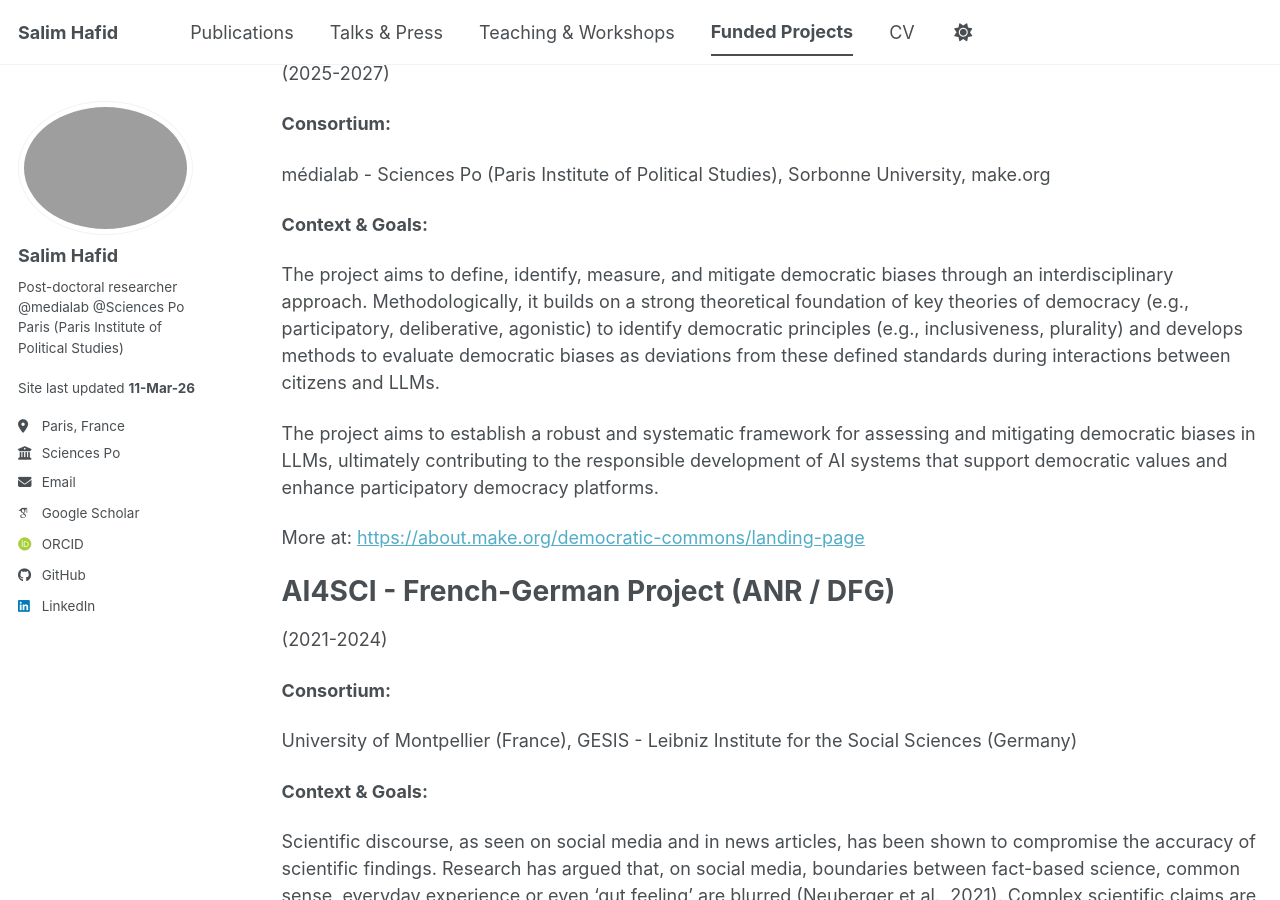
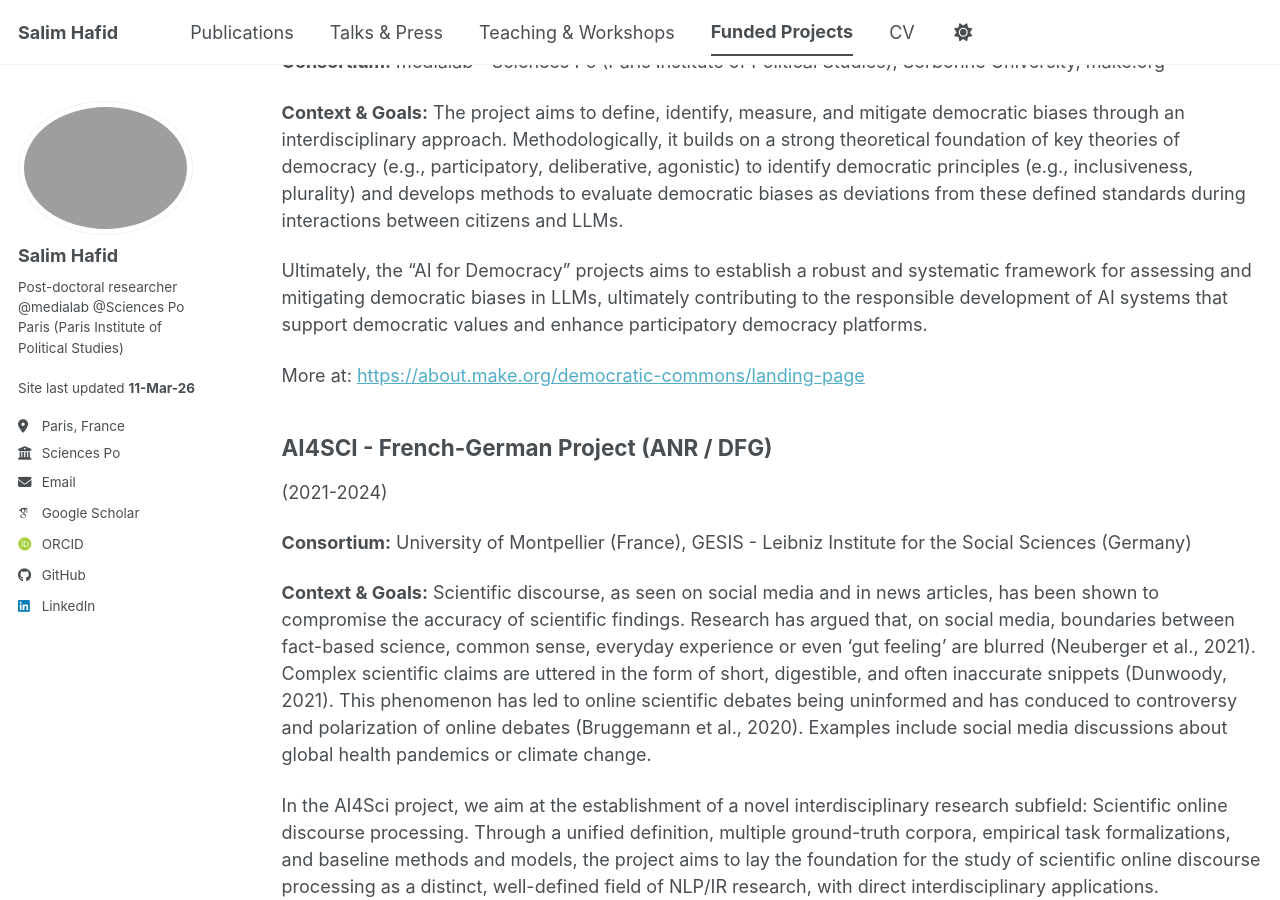
Before and after one commit to salim-hafid/salim-hafid.github.io, a Jekyll site: the page built from _pages/projects.md, in a window 1280 px wide and 900 px high, scrolled down 860 px. Built offline with Jekyll 4.4.1, drawn with Linux system fonts in a browser that asks for light colours; some web fonts are replaced; a script bundle is joined from its source files by our own code; library files that are not in the unit come from our copies.

Commit message:
Refactor project details in projects.md

```diff
--- a/_pages/projects.md
+++ b/_pages/projects.md
@@ -5,16 +5,12 @@ permalink: /projects/
 author_profile: true
 ---
 
-# EMOSCI - French-German Project (ANR / DFG)
+## EMOSCI - French-German Project (ANR / DFG)
 (2026-2029)
 
-**Consortium:**
+**Consortium:** médialab - Sciences Po (Paris Institute of Political Studies), University of Montpellier (France), i3S (France), GESIS - Leibniz Institute for the Social Sciences (Germany), University of Trier (Germany)
 
-médialab - Sciences Po (Paris Institute of Political Studies), University of Montpellier (France), i3S (France), GESIS - Leibniz Institute for the Social Sciences (Germany), University of Trier (Germany)
-
-**Context & Goals:**
-
-Scientific claims and informal discussions about science-related issues online have increased significantly, often becoming tools for manipulative narratives and disinformation. Emotions like fear and
+**Context & Goals:** Scientific claims and informal discussions about science-related issues online have increased significantly, often becoming tools for manipulative narratives and disinformation. Emotions like fear and
 pride play a key role in spreading such claims, especially during crises like pandemics or natural disasters.
 Even well-intended science communication introduces distortions through (over-)simplification,
 decontextualization, inaccurate or missing references, complicating fact-checking and broader discourse
@@ -33,34 +29,26 @@ better understanding and reducing science-related mis- and disinformation online
 
 More at: [https://anr.fr/Project-ANR-25-CE23-206](https://anr.fr/Project-ANR-25-CE23-2066)
 
-# AI for Democracy: Democratic Commons (BPI France)
+## AI for Democracy: Democratic Commons (BPI France)
 (2025-2027)
 
-**Consortium:**
+**Consortium:** médialab - Sciences Po (Paris Institute of Political Studies), Sorbonne University, make.org
 
-médialab - Sciences Po (Paris Institute of Political Studies), Sorbonne University, make.org
+**Context & Goals:** The project aims to define, identify, measure, and mitigate democratic biases through an interdisciplinary approach. Methodologically, it builds on a strong theoretical foundation of key theories of democracy (e.g., participatory, deliberative, agonistic) to identify democratic principles (e.g., inclusiveness, plurality) and develops methods to evaluate democratic biases as deviations from these defined standards during interactions between citizens and LLMs.
 
-**Context & Goals:**
-
-The project aims to define, identify, measure, and mitigate democratic biases through an interdisciplinary approach. Methodologically, it builds on a strong theoretical foundation of key theories of democracy (e.g., participatory, deliberative, agonistic) to identify democratic principles (e.g., inclusiveness, plurality) and develops methods to evaluate democratic biases as deviations from these defined standards during interactions between citizens and LLMs.
-
-The project aims to establish a robust and systematic framework for assessing and mitigating democratic biases in LLMs, ultimately contributing to the responsible development of AI systems that support democratic values and enhance participatory democracy platforms.
+Ultimately, the "AI for Democracy" projects aims to establish a robust and systematic framework for assessing and mitigating democratic biases in LLMs, ultimately contributing to the responsible development of AI systems that support democratic values and enhance participatory democracy platforms.
 
 
 More at: [https://about.make.org/democratic-commons/landing-page](https://about.make.org/democratic-commons/landing-page)
 
 
 
-# AI4SCI - French-German Project (ANR / DFG)
+## AI4SCI - French-German Project (ANR / DFG)
 (2021-2024)
 
-**Consortium:**
+**Consortium:** University of Montpellier (France), GESIS - Leibniz Institute for the Social Sciences (Germany)
 
-University of Montpellier (France), GESIS - Leibniz Institute for the Social Sciences (Germany)
-
-**Context & Goals:**
-
-Scientific discourse, as seen on social media and in news articles, has been shown to compromise the accuracy of scientific findings. Research has argued that, on social media, boundaries between fact-based science, common sense, everyday experience or even ‘gut feeling’ are blurred (Neuberger et al., 2021). Complex scientific claims are uttered in the form of short, digestible, and often inaccurate snippets (Dunwoody, 2021). This phenomenon has led to online scientific debates being uninformed and has conduced to controversy and polarization of online debates (Bruggemann et al., 2020). Examples include social media discussions about global health pandemics or climate change.
+**Context & Goals:** Scientific discourse, as seen on social media and in news articles, has been shown to compromise the accuracy of scientific findings. Research has argued that, on social media, boundaries between fact-based science, common sense, everyday experience or even ‘gut feeling’ are blurred (Neuberger et al., 2021). Complex scientific claims are uttered in the form of short, digestible, and often inaccurate snippets (Dunwoody, 2021). This phenomenon has led to online scientific debates being uninformed and has conduced to controversy and polarization of online debates (Bruggemann et al., 2020). Examples include social media discussions about global health pandemics or climate change.
 
 In the AI4Sci project, we aim at the establishment of a novel interdisciplinary research subfield: Scientific online discourse processing. Through a unified definition, multiple ground-truth corpora, empirical task formalizations, and baseline methods and models, the project aims to lay the foundation for the study of scientific online discourse processing as a distinct, well-defined field of NLP/IR research, with direct interdisciplinary applications.
 
```
